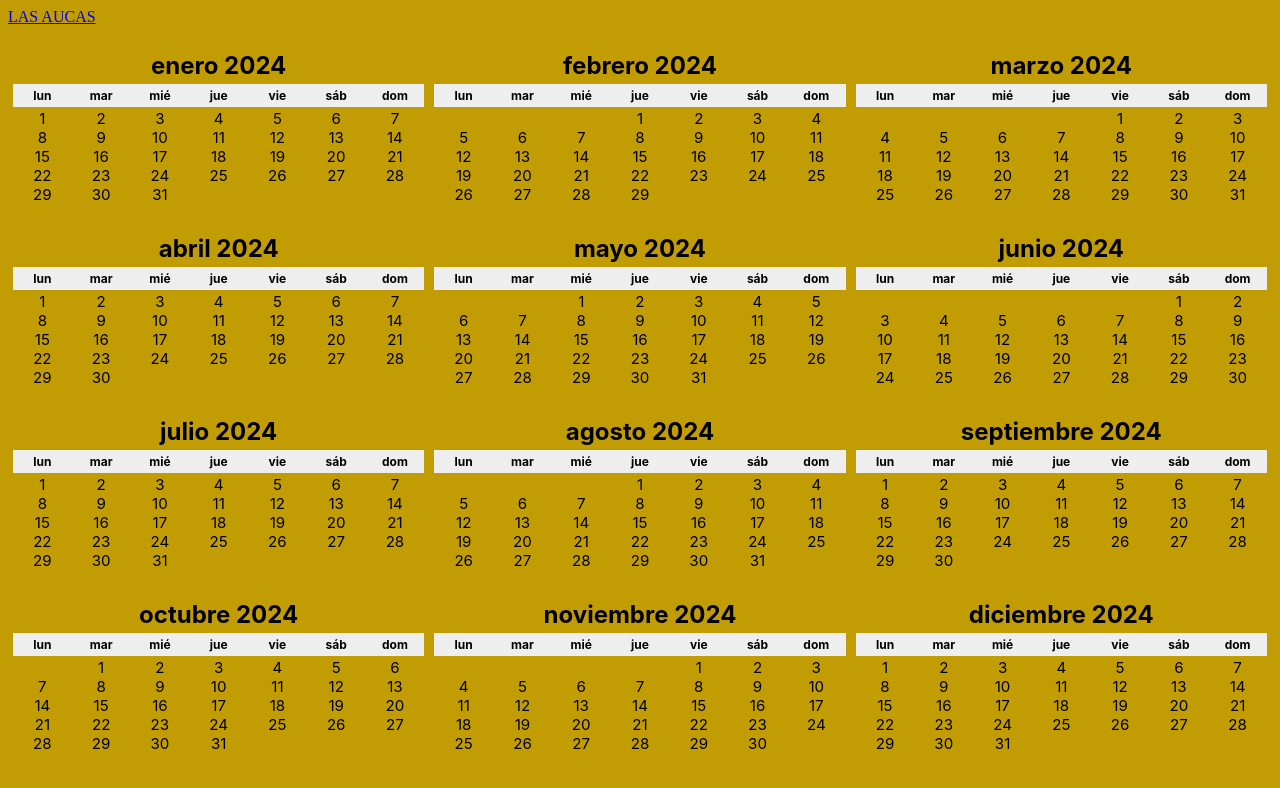
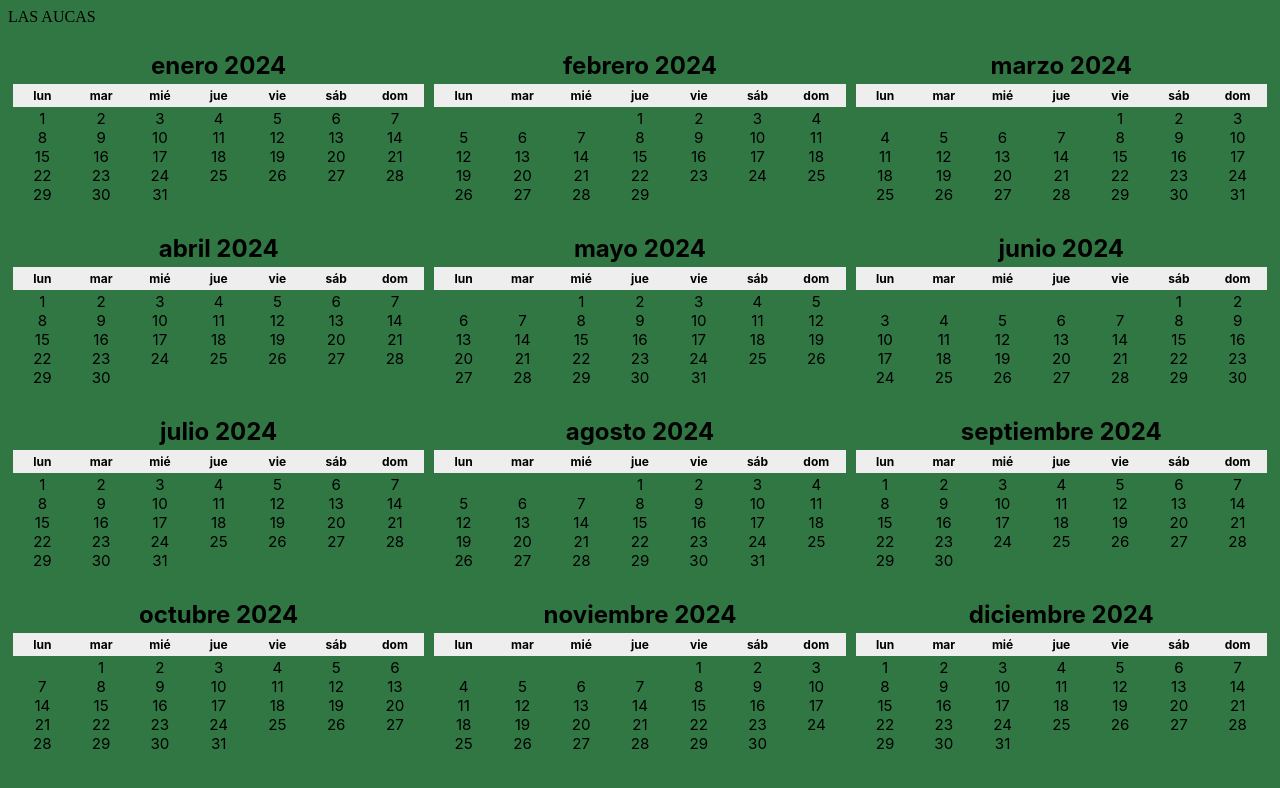
Before and after one commit to CodeSystem2022/ElPaso_Ecomerce, a website: page Calendario/indexCalendario.html in a window 1280 px wide. Drawn offline with Linux system fonts and the light colour scheme.

Commit message:
cambio color logo

```diff
--- a/Calendario/estilos.css
+++ b/Calendario/estilos.css
@@ -1,6 +1,9 @@
+
+*{text-decoration:none;}
+a{color:black;}
 
 body{
-    background: rgb(194, 156, 3);
+    background: rgb(48, 119, 67);
 }
 div {
   text-align: center;
```
